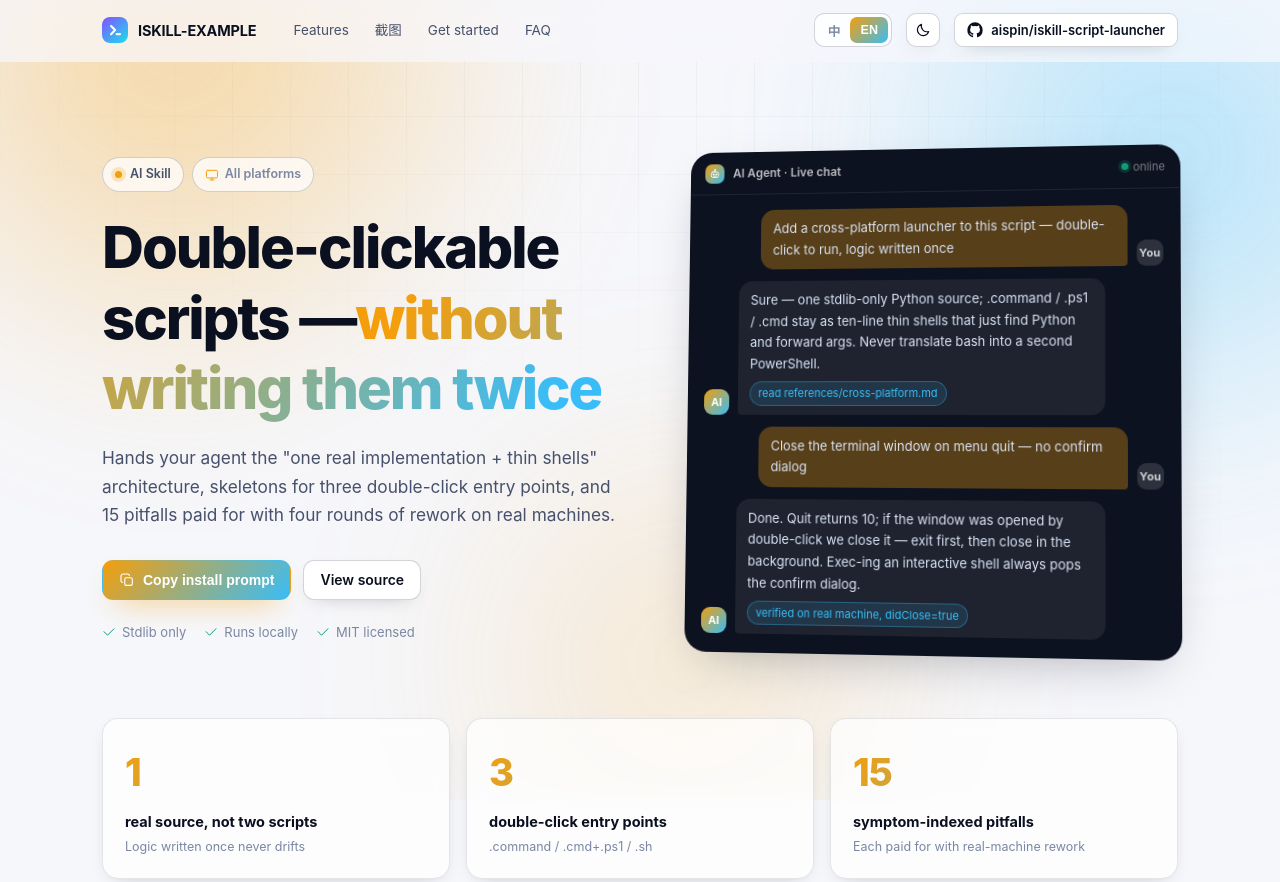
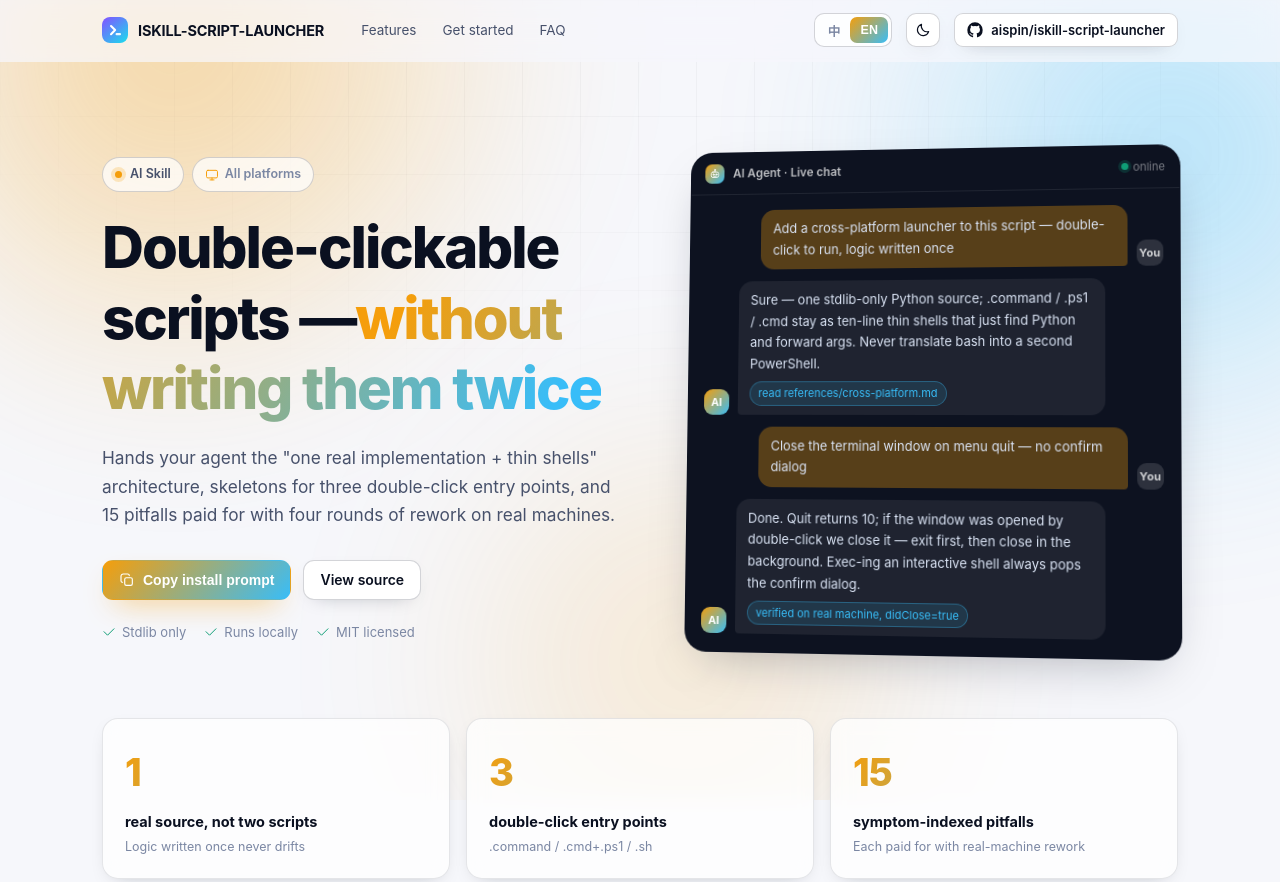
Before and after one commit to aispin/iskill-script-launcher, a plain HTML site: page promo-page/index.html in a window 1280 px wide. Shown: the top 882 px of the page. Drawn offline with Linux system fonts and the light colour scheme.

Commit message:
fix(promo): 顶栏品牌名 ISKILL-EXAMPLE → 真名；nav 补 shots 键（中英）

```diff
--- a/promo-page/assets/app.js
+++ b/promo-page/assets/app.js
@@ -344,12 +344,34 @@
     });
   }
 
+  /* 顶栏品牌名：以 content.js 的 name 为唯一真源。
+     index.html 里那句是模板占位（init 时该被替换），漏改就会顶着
+     "ISKILL-EXAMPLE" 上线 —— 与其靠人记得改，不如每次渲染都刷一遍。 */
+  function renderBrand() {
+    var node = qs(".brand span");
+    if (node && P.name) node.textContent = P.name;
+  }
+
+  /* 导航链接随目标段落显隐：段落在 = 链接在，段落藏 = 链接藏 */
+  function syncNavAnchor(id, show) {
+    [].forEach.call(document.querySelectorAll('.nav a[href="#' + id + '"]'), function (a) {
+      a.hidden = !show;
+    });
+  }
+
   function renderShowcase(data) {
     var sec = qs("#shots");
     if (!sec) return;
     var items = (data && data.items) || [];
-    if (!items.length) { sec.style.display = "none"; return; }
+    if (!items.length) {
+      /* 没有截图就整段收起；**导航里那条 #shots 也要一起藏** ——
+         否则用户点「截图」跳到一个 display:none 的锚点，看上去就是「点了没反应」。 */
+      sec.style.display = "none";
+      syncNavAnchor("shots", false);
+      return;
+    }
     sec.style.display = "";
+    syncNavAnchor("shots", true);
     var box = qs("#shots .grid");
     box.innerHTML = "";
     items.forEach(function (s) {
@@ -520,6 +542,7 @@
       failed: uiText(dict, "failed", "复制失败")
     };
     applyText(dict);
+    renderBrand();
     renderPlatformBadge(lang);
     renderHeroVisual(dict);
     renderStats(dict.stats);
--- a/promo-page/assets/content.js
+++ b/promo-page/assets/content.js
@@ -42,7 +42,7 @@ window.PROMO = {
       },
       a11y: { skip: "跳到主要内容" },
       ui: { copy: "复制", copied: "已复制", failed: "复制失败" },
-      nav: { features: "能力", how: "上手", faq: "问答" },
+      nav: { features: "能力", shots: "截图", how: "上手", faq: "问答" },
 
       hero: {
         badge: "AI 技能",
@@ -183,7 +183,7 @@ window.PROMO = {
       },
       a11y: { skip: "Skip to main content" },
       ui: { copy: "Copy", copied: "Copied", failed: "Copy failed" },
-      nav: { features: "Features", how: "Get started", faq: "FAQ" },
+      nav: { features: "Features", shots: "Screens", how: "Get started", faq: "FAQ" },
 
       hero: {
         badge: "AI Skill",
--- a/promo-page/index.html
+++ b/promo-page/index.html
@@ -49,7 +49,7 @@
   <div class="wrap">
     <a class="brand" href="#">
       <img src="assets/favicon.svg" alt="" width="26" height="26" />
-      <span>ISKILL-EXAMPLE</span>
+      <span>ISKILL-SCRIPT-LAUNCHER</span>
     </a>
     <nav class="nav">
       <a href="#features" data-i18n="nav.features">能力</a>
```
